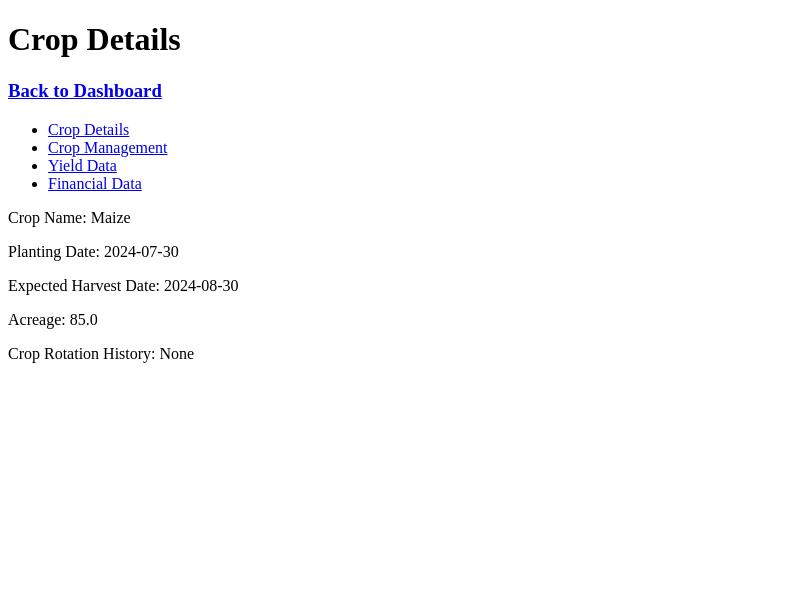
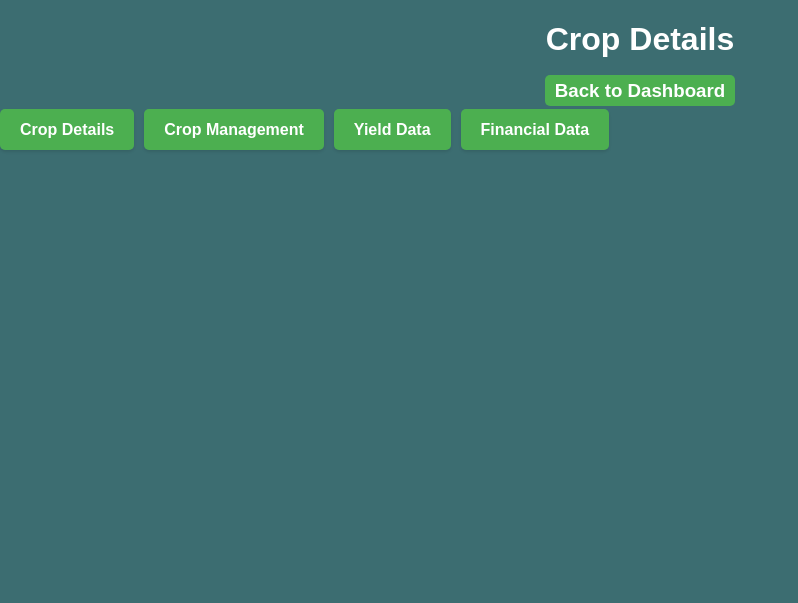
Before and after one commit to Bill-Kamgwira/GrowTrack, a Flask app: page /crop/1 in a window 1280 px wide. Shown: the top 603 px of the page, without its empty margins (0-798 px from the left). Before the commit the page ends 363 px from the top, so only its background shows below. Run offline with Flask 3, Linux system fonts and the light colour scheme; a user stored in the database is signed in.

Commit message:
Info page Styling
Improved Styling of the Information page

```diff
--- a/static/info.css
+++ b/static/info.css
@@ -5,3 +5,83 @@
 .tab-pane.active {
   display: block; /* Show the active tab content */
 }
+
+h3 a {
+  color: white;
+    text-decoration: none;
+    padding: 5px 10px;
+    border-radius: 5px;
+    background-color: #4CAF50; /* Use styles from previous section (back to dashboard link) */
+}
+.tabs {
+  display: flex; /* Arrange tabs horizontally */
+  list-style: none; /* Remove default list styling */
+  padding: 0;
+  margin: 10;
+  border-bottom: none; /* Add border to separate tabs */
+}
+
+.tabs li {
+  margin-right: 10px; /* Add spacing between tabs */
+}
+
+
+
+.tabs li a {
+  color: black;
+  padding: 12px 20px; /* Adjust padding for tabs */
+  text-decoration: none;
+  border-radius: 5px;
+  box-shadow: 0 2px 3px rgba(0, 0, 0, 0.1); /* Add a subtle shadow */
+  background-color: #4CAF50; /* Match the button color */
+  color: white; /* Match the button text color */
+  border-radius: 5px;
+  font-weight: bold;
+}
+
+.tabs .active  {
+  /* Styles for the active tab */
+  background-color: #3e8e41;
+  font-weight: bold;
+  border-bottom: 2px solid #fff;
+}
+
+
+table {
+  width: 100%;
+  border-collapse: collapse;
+}
+
+th, td {
+  padding: 12px 20px;
+  text-align: left;
+  border: 4px solid #ddd;
+}
+
+th {
+  background-color: #f2f2f2;
+  color: black;
+}
+
+tbody tr:nth-child(even) {
+  background-color: #f9f9f9;
+  color: black;
+}
+
+.tab-pane a {
+  color: white;
+  text-decoration: none;
+  padding: 5px 10px;
+  border-radius: 5px;
+  background-color: #4CAF50;
+  font-weight: bold;
+}
+
+
+/* Add media queries for responsiveness (optional) */
+@media only screen and (max-width: 768px) {
+  /* Adjust styles for smaller screens */
+  .tabs {
+    flex-wrap: wrap; /* Wrap tabs to multiple lines if needed */
+  }
+}
--- a/static/tabs.js
+++ b/static/tabs.js
@@ -1,8 +1,7 @@
 const tabs = document.querySelectorAll('.tabs li a');
 const tabContent = document.querySelectorAll('.tab-pane');
 
-// Show the first tab content by default
-tabContent[0].classList.add('active');
+
 
 tabs.forEach(tab => {
   tab.addEventListener('click', (e) => {
--- a/templates/info.html
+++ b/templates/info.html
@@ -2,7 +2,7 @@
 <html>
 <head>
     <link rel="stylesheet" href="/static/info.css">
-
+    <link rel="stylesheet" href="/static/base.css">
     <title>Crop Details</title>
     <link rel="shortcut icon" href="/static/favicon.ico">
 </head>
@@ -10,10 +10,10 @@
     <h1>Crop Details</h1>
     <h3><a href="/dashboard">Back to Dashboard</a></h3>
     <ul class="tabs">
-        <li><a href="#crop-details">Crop Details</a></li>
-        <li><a href="#crop-management">Crop Management</a></li>
-        <li><a href="#yield-data">Yield Data</a></li>
-        <li><a href="#financial-data">Financial Data</a></li>
+        <li><a href="#crop-details" onclick="showTab('crop-details')">Crop Details</a></li>
+        <li><a href="#crop-management" onclick="showTab('crop-management')">Crop Management</a></li>
+        <li><a href="#yield-data" onclick="showTab('yield-data')">Yield Data</a></li>
+        <li><a href="#financial-data" onclick="showTab('financial-data')">Financial Data</a></li>
     </ul>
     <div class="tab-content">
         <div id="crop-details" class="tab-pane">
@@ -49,6 +49,9 @@
             {% else %}
               <p>No crop management data found.</p>
             {% endif %}
+            <br>
+            <br>
+            <br>
             <a href="/crop/{{ crop.id }}/add-management">Add Crop Management Data</a>
           </div>
 
@@ -80,6 +83,9 @@
             {% else %}
               <p>No Yield & Production data found.</p>
             {% endif %}
+            <br>
+            <br>
+            <br>
             <a href="/crop/{{ crop.id }}/add-yield_production">Add Yield & Production Data</a>
           </div>
 
@@ -113,6 +119,9 @@
             {% else %}
               <p>No Financial Data found.</p>
             {% endif %}
+            <br>
+            <br>
+            <br>
           <a href="/crop/{{ crop.id }}/add-financial">Add Financial Data</a>
         </div>
 
```
Also changed, not shown: static/view_crops.css (+25 -14 lines), templates/view_crops.html (+10 -8 lines).
